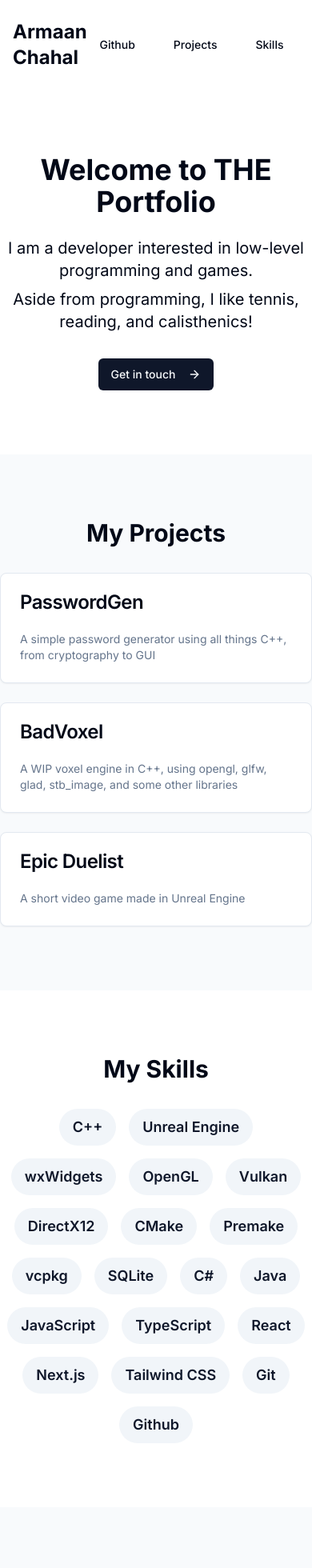
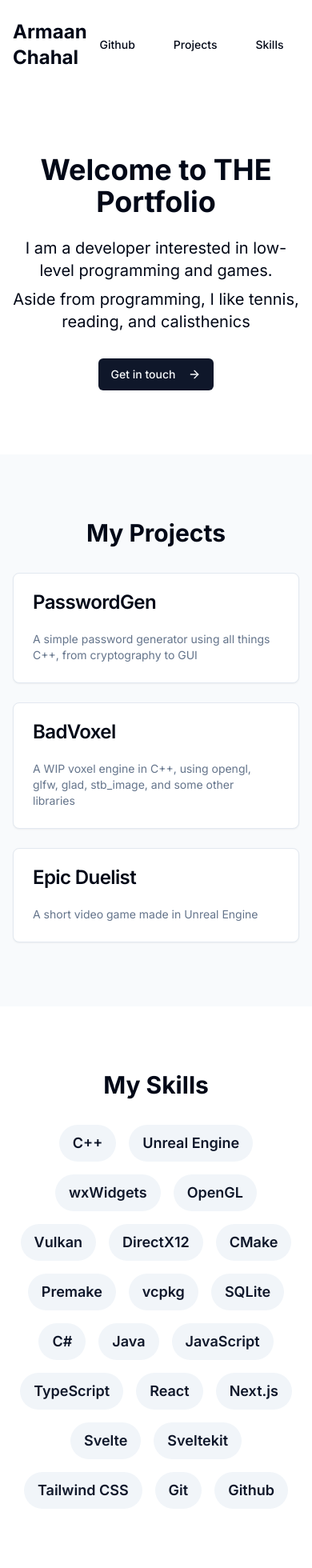
Before and after one commit to ArmaanCPro/vportfolio, a Next.js app: page / in a window 390 px wide. Shown: the top 1960 px of the page at 80% size. Built offline with nearby package versions, Linux system fonts and the light colour scheme.

Commit message:
no more exclamation

```diff
--- a/src/app/components/contact.tsx
+++ b/src/app/components/contact.tsx
@@ -46,7 +46,7 @@ export default function Contact() {
 
     return (
         <section id="contact" className="py-20 bg-muted/50">
-            <div className="container mx-auto max-w-md">
+            <div className="container mx-auto px-4 md:px-0 max-w-md">
                 <h2 className="text-3xl font-bold mb-8 text-center">Contact Me</h2>
                 <form className="space-y-4" onSubmit={handleSubmit}>
                     <Input
--- a/src/app/components/footer.tsx
+++ b/src/app/components/footer.tsx
@@ -3,7 +3,7 @@ import { Github } from "lucide-react"
 export default function Footer() {
     return (
         <footer className="py-6 bg-muted">
-            <div className="container mx-auto flex justify-between items-center">
+            <div className="container mx-auto px-4 md:px-0 flex justify-between items-center">
                 <p>&copy; 2025 Armaan Chahal. All rights reserved.</p>
                 <div className="flex gap-4">
                     <a href="https://github.com/ArmaanCPro" className="text-muted-foreground hover:text-primary">
--- a/src/app/components/hero.tsx
+++ b/src/app/components/hero.tsx
@@ -4,10 +4,10 @@ import { ArrowRight } from "lucide-react"
 export default function Hero() {
     return (
         <section className="py-20 text-center">
-            <div className="container mx-auto">
+            <div className="container mx-auto px-4 md:px-0">
                 <h1 className="text-4xl font-bold mb-6">Welcome to THE Portfolio</h1>
                 <p className="text-xl mb-2">I am a developer interested in low-level programming and games.</p>
-                <p className="text-xl mb-8">Aside from programming, I like tennis, reading, and calisthenics!</p>
+                <p className="text-xl mb-8">Aside from programming, I like tennis, reading, and calisthenics</p>
                 <Button asChild>
                     <a href="#contact">
                         Get in touch <ArrowRight className="ml-2 h-4 w-4" />
--- a/src/app/components/projects.tsx
+++ b/src/app/components/projects.tsx
@@ -9,7 +9,7 @@ const projects = [
 export default function Projects() {
     return (
         <section id="projects" className="py-20 bg-muted/50">
-            <div className="container mx-auto">
+            <div className="container mx-auto px-4 md:px-0">
                 <h2 className="text-3xl font-bold mb-8 text-center">My Projects</h2>
                 <div className="grid grid-cols-1 md:grid-cols-2 lg:grid-cols-3 gap-6">
                     {projects.map((project, index) => (
--- a/src/app/components/skills.tsx
+++ b/src/app/components/skills.tsx
@@ -1,12 +1,13 @@
 import { Badge } from "@/components/ui/badge"
 
 const skills = ["C++", "Unreal Engine", "wxWidgets", "OpenGL", "Vulkan", "DirectX12", "CMake", "Premake",
-    "vcpkg", "SQLite", "C#", "Java", "JavaScript", "TypeScript", "React", "Next.js", "Tailwind CSS", "Git", "Github"]
+    "vcpkg", "SQLite", "C#", "Java", "JavaScript", "TypeScript", "React", "Next.js", "Svelte", "Sveltekit",
+    "Tailwind CSS", "Git", "Github"]
 
 export default function Skills() {
     return (
         <section id="skills" className="py-20">
-            <div className="container mx-auto">
+            <div className="container mx-auto px-4 md:px-0">
                 <h2 className="text-3xl font-bold mb-8 text-center">My Skills</h2>
                 <div className="flex flex-wrap justify-center gap-4">
                     {skills.map((skill, index) => (
```
